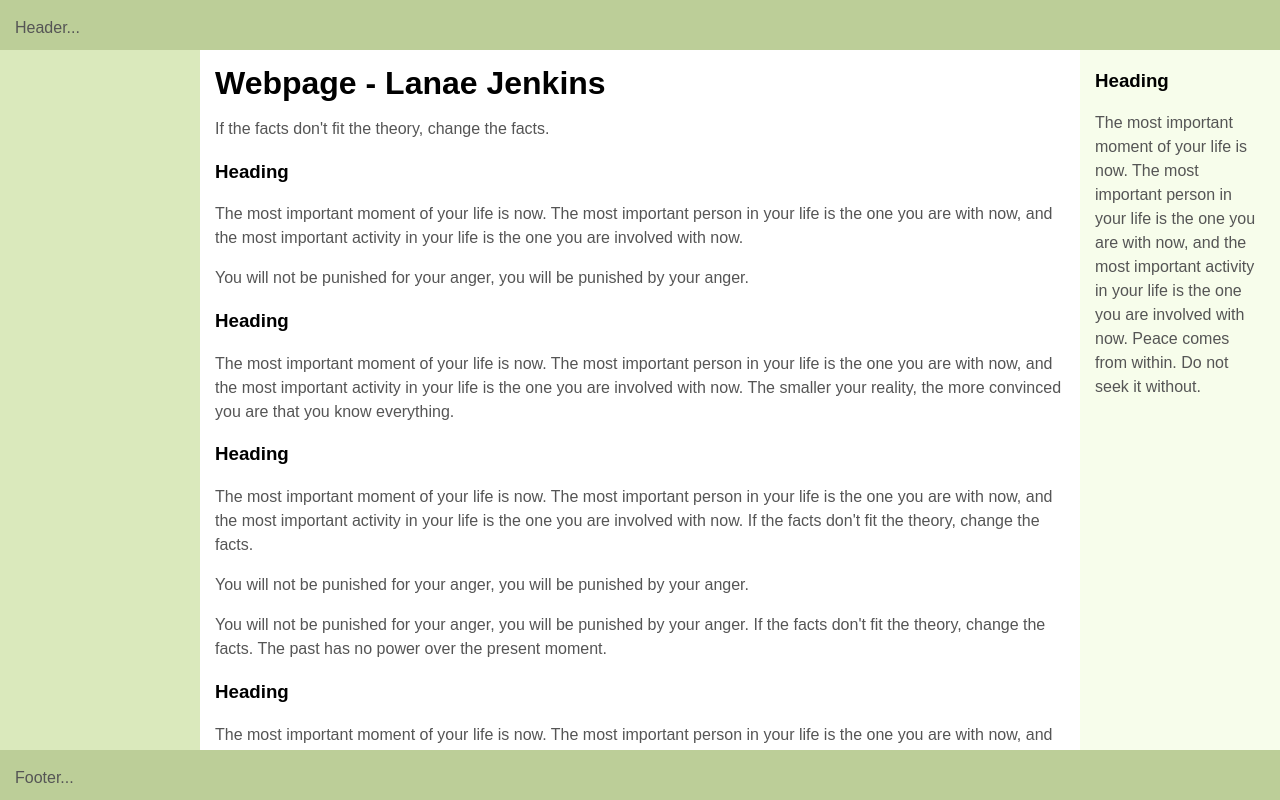
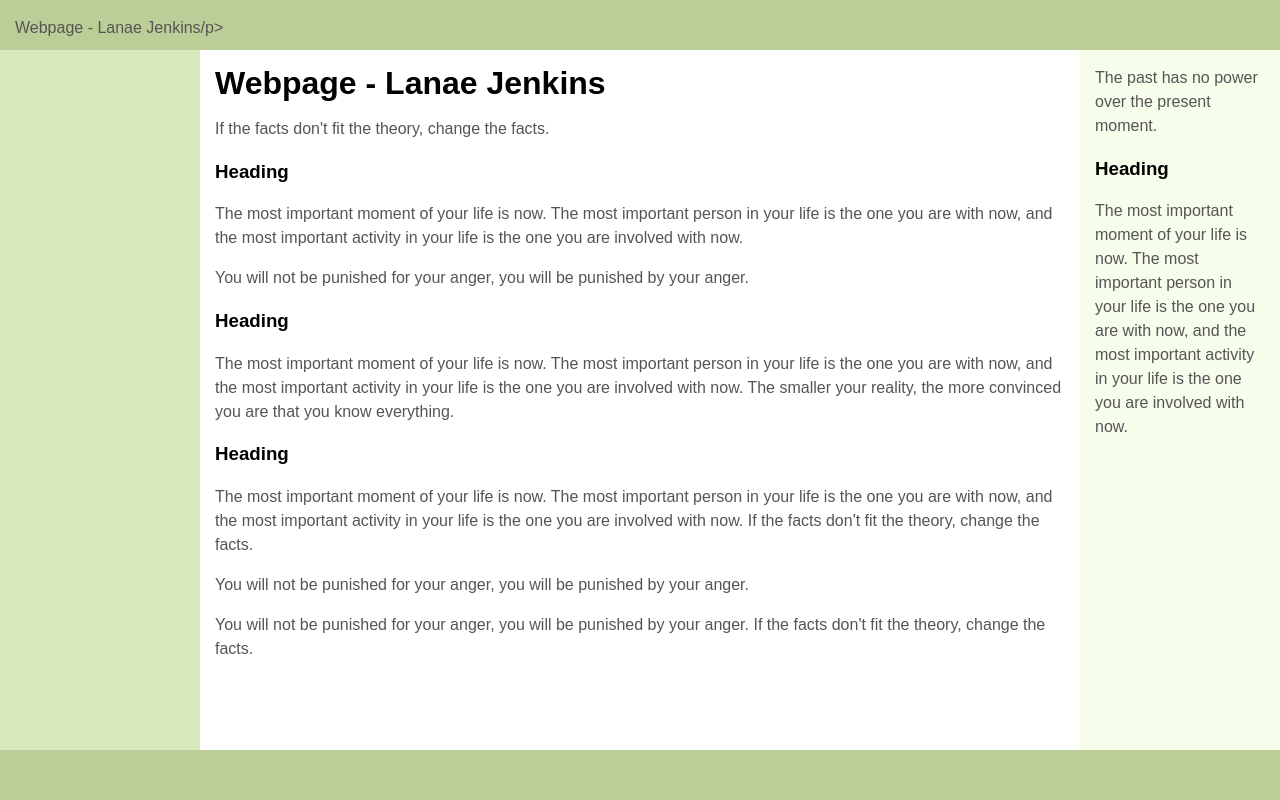
Before and after one commit to lanaejenkins1/cs3377, a plain HTML site: page index.html in a window 1280 px wide. Drawn offline with Linux system fonts and the light colour scheme.

Commit message:
Update index.html

```diff
--- a/index.html
+++ b/index.html
@@ -114,7 +114,7 @@
 
 		<header id="header">
 			<div class="innertube">
-				<p>Header...</p>
+				<p>Webpage - Lanae Jenkins/p>
 			</div>
 		</header>
 
@@ -122,7 +122,7 @@
 			<div class="innertube">
 
 				<h1>Webpage - Lanae Jenkins</h1>
-				<p><script>generateText(300)</script></p>
+				<p><script>generateText(10)</script></p>
 
 			</div>
 		</main>
@@ -138,7 +138,7 @@
 
 		<footer id="footer">
 			<div class="innertube">
-				<p>Footer...</p>
+
 			</div>
 		</footer>
 
```
